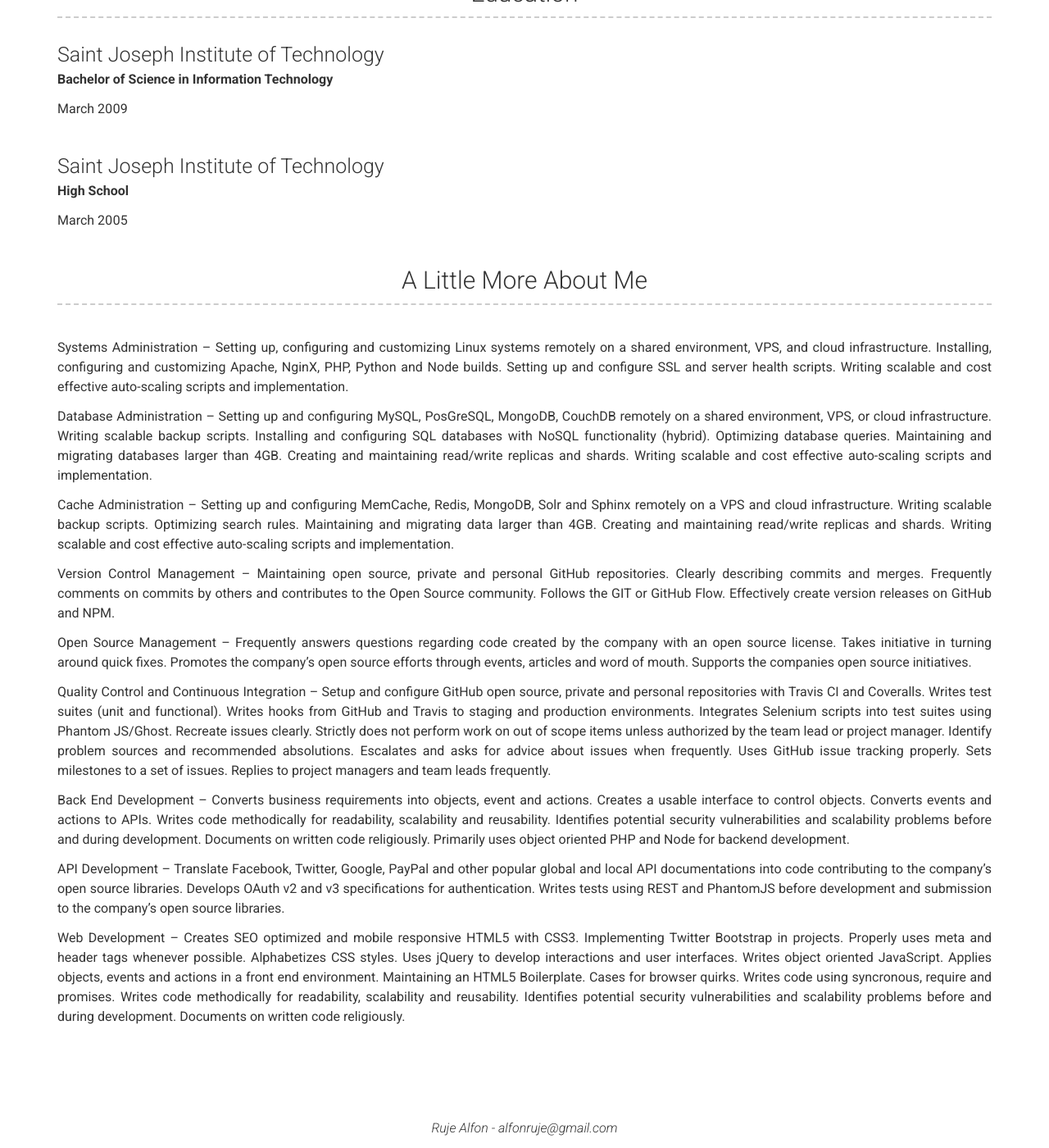
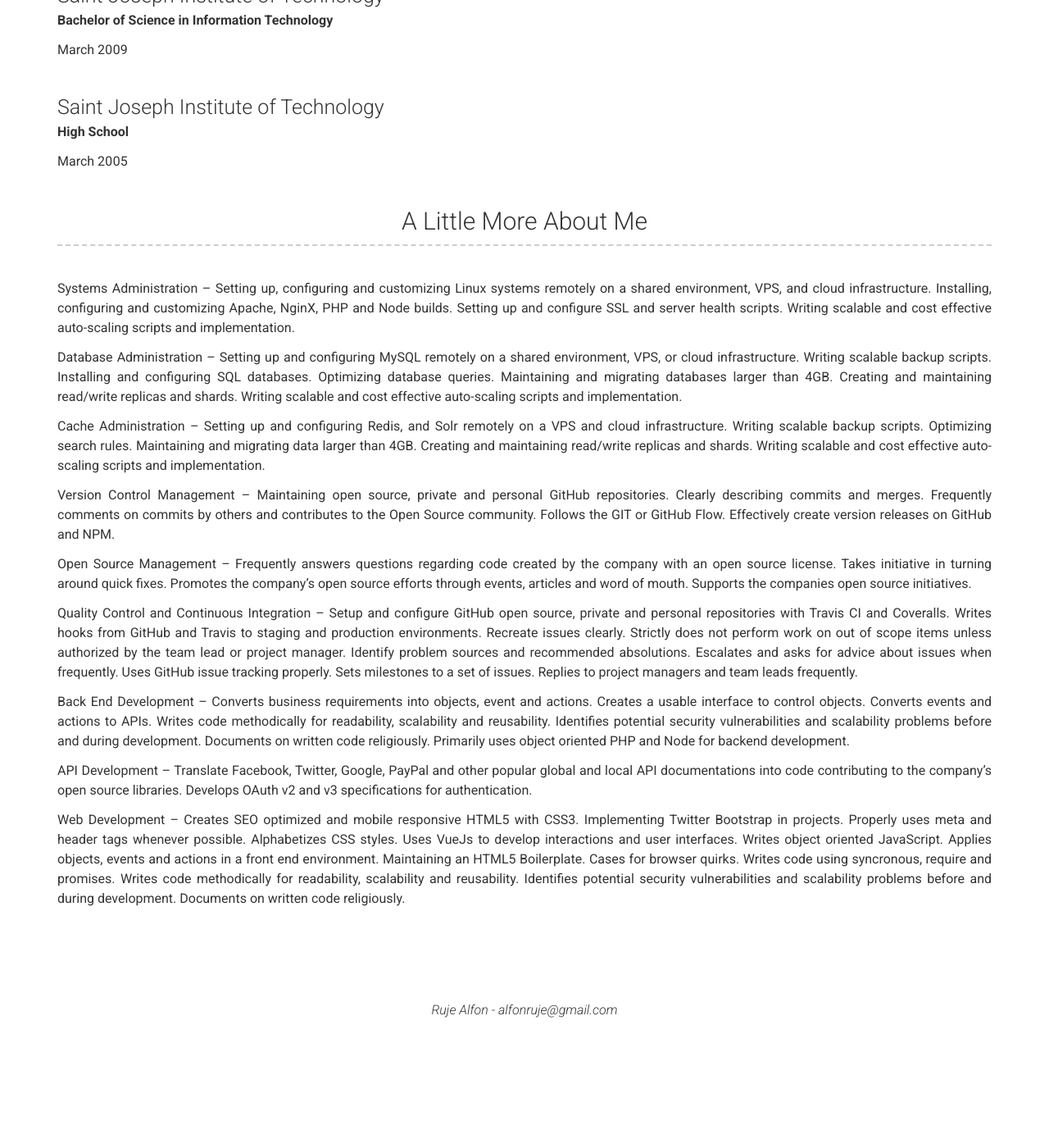
Before and after one commit to rujealfon/rujealfon.github.io, a Jekyll site: the page built from index.md, in a window 1280 px wide and 1400 px high, scrolled down 3519 px. Shown: the whole window at 82% size. Built offline with Jekyll 4.4.1, drawn with Linux system fonts in a browser that asks for light colours; after the commit the page ends 4775 px from its top, so only the background shows below that; some of the changed text lies outside the part shown.

Commit message:
Update _config.yml

```diff
--- a/_config.yml
+++ b/_config.yml
@@ -22,44 +22,41 @@ about_content: | # this will include new lines to allow paragraphs
   A technically savvy web developer, has a long track record of creating dynamic, rich and interesting web portals, and of providing long term solutions to front-end problems. Working in a fast paced environment and producing a high volume of websites. Responsible for participating in the full life cycle of new website development projects, and for implement and maintaining best practice procedures in all areas of work. Also in charge of writing, developing and managing the content of websites. Designing, coding and modifying websites, from layout to function and according to a client's specifications. Strive to create visually appealing sites that feature user-friendly design and clear navigation.
 
    - JavaScript
+   - VueJs
    - JQuery
    - HTML
    - HTML5
    - CSS
    - CSS3
    - Web Programming Skills
-   - E-Commerce
-   - Teamwork
-   - Verbal Communication
    - Cross-Browser Compatibility
    - Web User Interface Design (UI)
    - Security Principles
    - Object-Oriented Design
-   - Web Services (REST/SOAP)
-   - Multimedia Content Development
-   - API's
+   - Web Services (REST)
    - Cloud Infrastructure
    - Database Administration
+   - Teamwork
 
 # more_title: A Little More About Me #(Use this to override about more section title)
 more_content: | # this will include new lines to allow paragraphs
-  Systems Administration – Setting up, configuring and customizing Linux systems remotely on a shared environment, VPS, and cloud infrastructure. Installing, configuring and customizing Apache, NginX, PHP, Python and Node builds. Setting up and configure SSL and server health scripts. Writing scalable and cost effective auto-scaling scripts and implementation.
+  Systems Administration – Setting up, configuring and customizing Linux systems remotely on a shared environment, VPS, and cloud infrastructure. Installing, configuring and customizing Apache, NginX, PHP and Node builds. Setting up and configure SSL and server health scripts. Writing scalable and cost effective auto-scaling scripts and implementation.
 
-  Database Administration – Setting up and configuring MySQL, PosGreSQL, MongoDB, CouchDB remotely on a shared environment, VPS, or cloud infrastructure. Writing scalable backup scripts. Installing and configuring SQL databases with NoSQL functionality (hybrid). Optimizing database queries. Maintaining and migrating databases larger than 4GB. Creating and maintaining read/write replicas and shards. Writing scalable and cost effective auto-scaling scripts and implementation.
+  Database Administration – Setting up and configuring MySQL remotely on a shared environment, VPS, or cloud infrastructure. Writing scalable backup scripts. Installing and configuring SQL databases. Optimizing database queries. Maintaining and migrating databases larger than 4GB. Creating and maintaining read/write replicas and shards. Writing scalable and cost effective auto-scaling scripts and implementation.
 
-  Cache Administration – Setting up and configuring MemCache, Redis, MongoDB, Solr and Sphinx remotely on a VPS and cloud infrastructure. Writing scalable backup scripts. Optimizing search rules. Maintaining and migrating data larger than 4GB. Creating and maintaining read/write replicas and shards. Writing scalable and cost effective auto-scaling scripts and implementation.
+  Cache Administration – Setting up and configuring Redis, and Solr remotely on a VPS and cloud infrastructure. Writing scalable backup scripts. Optimizing search rules. Maintaining and migrating data larger than 4GB. Creating and maintaining read/write replicas and shards. Writing scalable and cost effective auto-scaling scripts and implementation.
 
   Version Control Management – Maintaining open source, private and personal GitHub repositories. Clearly describing commits and merges. Frequently comments on commits by others and contributes to the Open Source community. Follows the GIT or GitHub Flow. Effectively create version releases on GitHub and NPM.
 
-  Open Source Management – Frequently answers questions regarding code created by the company with an open source license. Takes initiative in turning around quick fixes. Promotes the company’s open source efforts through events, articles and word of mouth. Supports the companies open source initiatives.
+  Open Source Management – Frequently answers questions regarding code created by the company with an open source license. Takes initiative in turning around quick fixes. Promotes the company's open source efforts through events, articles and word of mouth. Supports the companies open source initiatives.
 
-  Quality Control and Continuous Integration – Setup and configure GitHub open source, private and personal repositories with Travis CI and Coveralls. Writes test suites (unit and functional). Writes hooks from GitHub and Travis to staging and production environments. Integrates Selenium scripts into test suites using Phantom JS/Ghost. Recreate issues clearly. Strictly does not perform work on out of scope items unless authorized by the team lead or project manager. Identify problem sources and recommended absolutions. Escalates and asks for advice about issues when frequently. Uses GitHub issue tracking properly. Sets milestones to a set of issues. Replies to project managers and team leads frequently.
+  Quality Control and Continuous Integration – Setup and configure GitHub open source, private and personal repositories with Travis CI and Coveralls. Writes hooks from GitHub and Travis to staging and production environments. Recreate issues clearly. Strictly does not perform work on out of scope items unless authorized by the team lead or project manager. Identify problem sources and recommended absolutions. Escalates and asks for advice about issues when frequently. Uses GitHub issue tracking properly. Sets milestones to a set of issues. Replies to project managers and team leads frequently.
 
   Back End Development – Converts business requirements into objects, event and actions. Creates a usable interface to control objects. Converts events and actions to APIs. Writes code methodically for readability, scalability and reusability. Identifies potential security vulnerabilities and scalability problems before and during development. Documents on written code religiously. Primarily uses object oriented PHP and Node for backend development.
 
-  API Development – Translate Facebook, Twitter, Google, PayPal and other popular global and local API documentations into code contributing to the company’s open source libraries. Develops OAuth v2 and v3 specifications for authentication. Writes tests using REST and PhantomJS before development and submission to the company’s open source libraries.
+  API Development – Translate Facebook, Twitter, Google, PayPal and other popular global and local API documentations into code contributing to the company's open source libraries. Develops OAuth v2 and v3 specifications for authentication.
 
-  Web Development – Creates SEO optimized and mobile responsive HTML5 with CSS3. Implementing Twitter Bootstrap in projects. Properly uses meta and header tags whenever possible. Alphabetizes CSS styles. Uses jQuery to develop interactions and user interfaces. Writes object oriented JavaScript. Applies objects, events and actions in a front end environment. Maintaining an HTML5 Boilerplate. Cases for browser quirks. Writes code using syncronous, require and promises. Writes code methodically for readability, scalability and reusability. Identifies potential security vulnerabilities and scalability problems before and during development. Documents on written code religiously.
+  Web Development – Creates SEO optimized and mobile responsive HTML5 with CSS3. Implementing Twitter Bootstrap in projects. Properly uses meta and header tags whenever possible. Alphabetizes CSS styles. Uses VueJs to develop interactions and user interfaces. Writes object oriented JavaScript. Applies objects, events and actions in a front end environment. Maintaining an HTML5 Boilerplate. Cases for browser quirks. Writes code using syncronous, require and promises. Writes code methodically for readability, scalability and reusability. Identifies potential security vulnerabilities and scalability problems before and during development. Documents on written code religiously.
 
 # Footer
 footer_show_references: false
```
